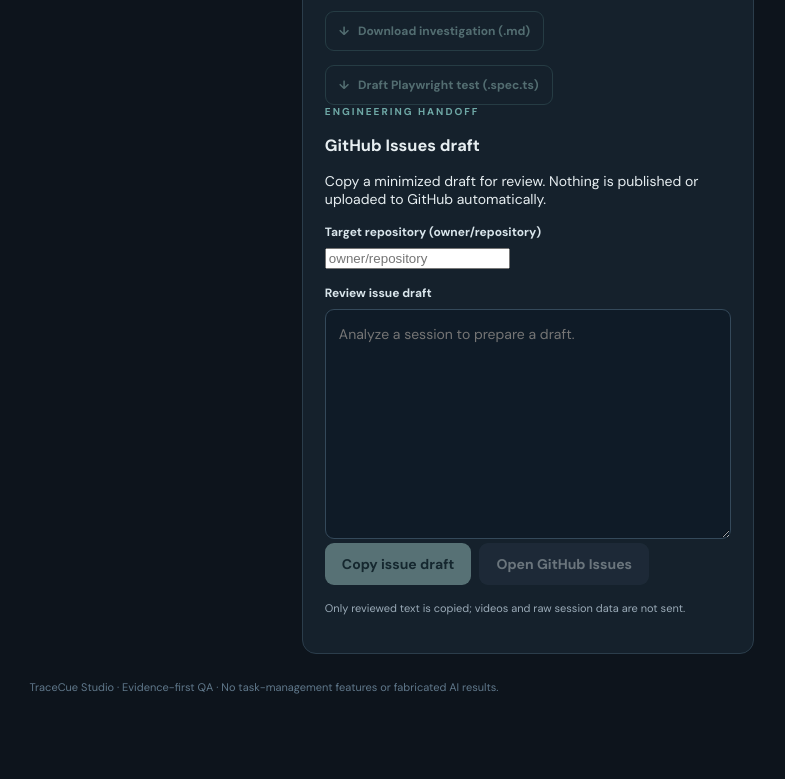
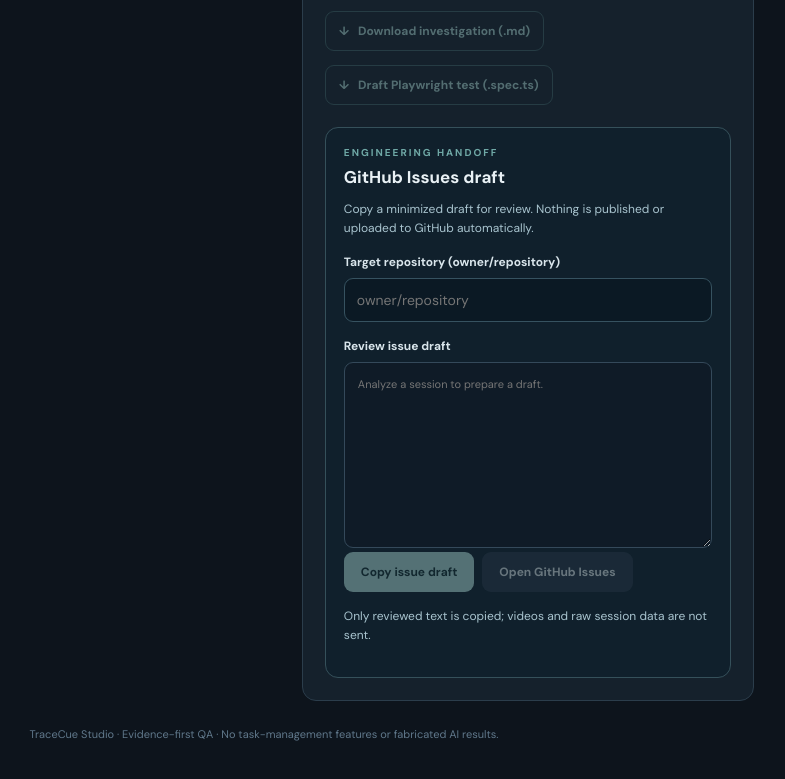
Before and after one commit to victorkay97/TraceCue, a website built with Vite: page studio/index.html in a window 1280 px wide. Shown: the part 1395-2174 px from the top of the page, without its empty margins (488-1273 px from the left). Before the commit the page ends 2139 px from the top, so only its background shows below. Built offline with nearby package versions, Linux system fonts and the light colour scheme; some packages are replaced by stand-ins of ours.

Commit message:
style: add compact privacy-conscious GitHub issue handoff

```diff
--- a/studio/src/styles.css
+++ b/studio/src/styles.css
@@ -15,3 +15,14 @@
 .raw-response{margin-top:14px;border:1px solid #354d5c;border-radius:10px;padding:10px 12px}
 .raw-response summary{color:#b4d4df;cursor:pointer;font-size:12px}
 .raw-response .output{margin-top:10px}
+
+
+.handoff{margin-top:22px;border:1px solid #35505a;background:#10202c;padding:18px;border-radius:13px}
+.handoff h3{font-size:17px;margin:7px 0 10px;color:#e9f1f5}
+.handoff p{font-size:12px;line-height:1.55;color:#a9c4cf}
+.handoff label{margin-top:14px}
+.handoff input{background:#0b1924;color:#e5f0f4;border:1px solid #365260;border-radius:9px;padding:12px;width:100%;font:inherit}
+.handoff input:focus-visible{outline:2px solid #9dded5}
+.handoff textarea{font-size:11px;min-height:150px}
+.handoff .actions{flex-wrap:wrap}
+.handoff .actions button{font-size:12px}
```
